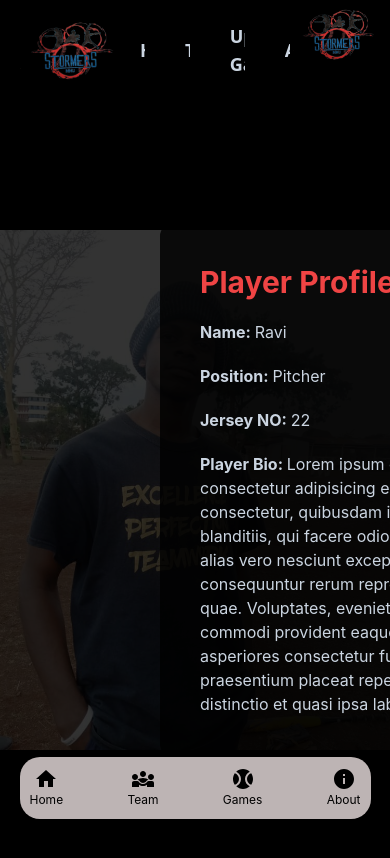
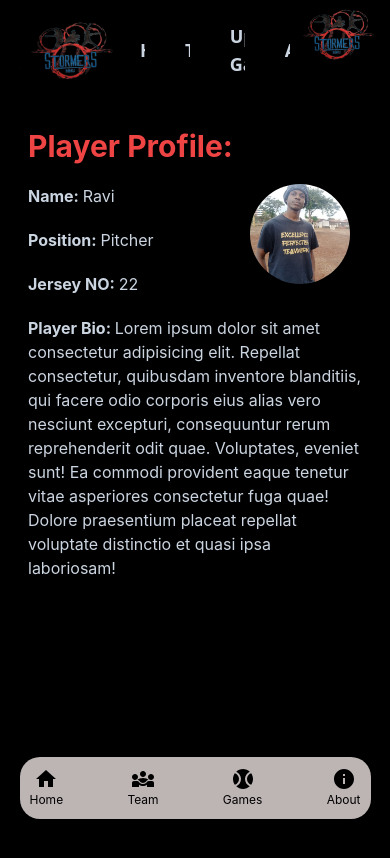
Before and after one commit to Eleli-Ayub/mmu_softball, a React (Create React App) app: page / in a window 390 px wide. Shown: the top 858 px of the page. Built offline with nearby package versions, Linux system fonts and the light colour scheme.

Commit message:
fixed image for couresel

```diff
--- a/src/Components/Homepage/Slider.tsx
+++ b/src/Components/Homepage/Slider.tsx
@@ -13,18 +13,23 @@ const Slider = () => {
   };
   setTimeout(infiniteSlider, 5000);
   return (
-    <div className="relative text-white h-full flex items-center justify-center">
+    <div className="relative text-white h-full flex items-start justify-start">
       <img
-        className="max-h-full min-w-full min-h-3/5 object-cover "
+        className="hidden md:block max-h-full min-w-full min-h-3/5 object-cover "
         src={Male_Players[currentPlayer].image}
       />
-      <div className="absolute bg-black/80 w-full h-full flex flex-col items-start pl-40 justify-center px-10 py-10 child:h-fit">
-        <div className="w-[400px] h-fit bg-black/80 p-10 rounded-xl">
+      <div className="absolute bg-black/60 w-full h-full flex flex-col items-start lg:pl-40  lg:justify-center px-2 md:px-10 py-10 child:h-fit">
+        <div className="lg:w-[400px] w-full h-fit bg-black/80 p-5 md:p-10 rounded-xl">
           <h1 className=" text-lightred font-bold text-3xl mb-5">
             Player Profile:
           </h1>
 
-          <div className="flex flex-col  gap-5 items-start">
+          <div className="relative flex flex-col gap-5 items-start">
+            <img
+              className="md:hidden absolute h-[100px] w-[100px] rounded-full right-3 top-0 object-cover"
+              src={Male_Players[currentPlayer].image}
+              alt=""
+            />
             <h1>
               <b>Name: </b> <span>{Male_Players[currentPlayer].name}</span>{" "}
             </h1>
```
